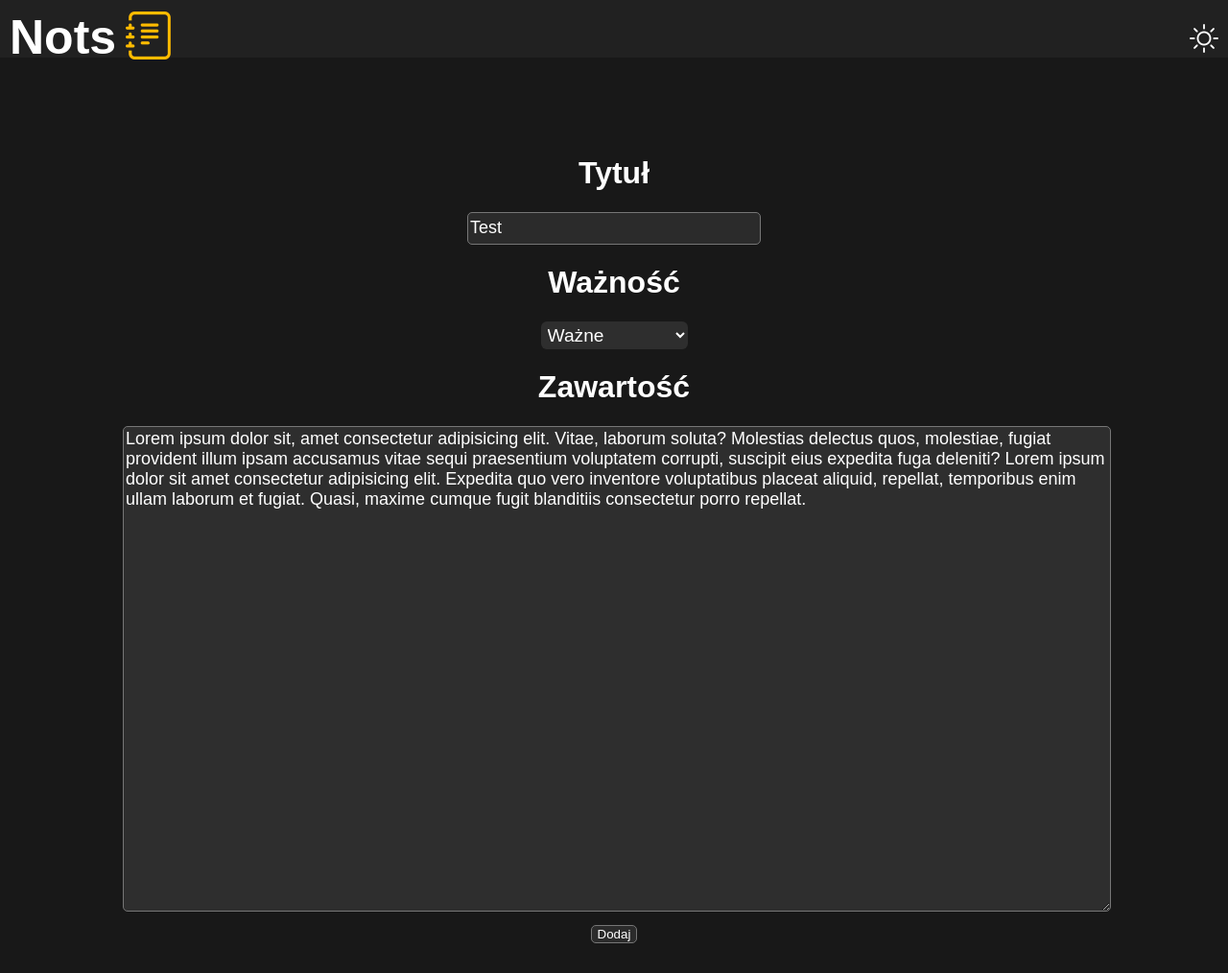
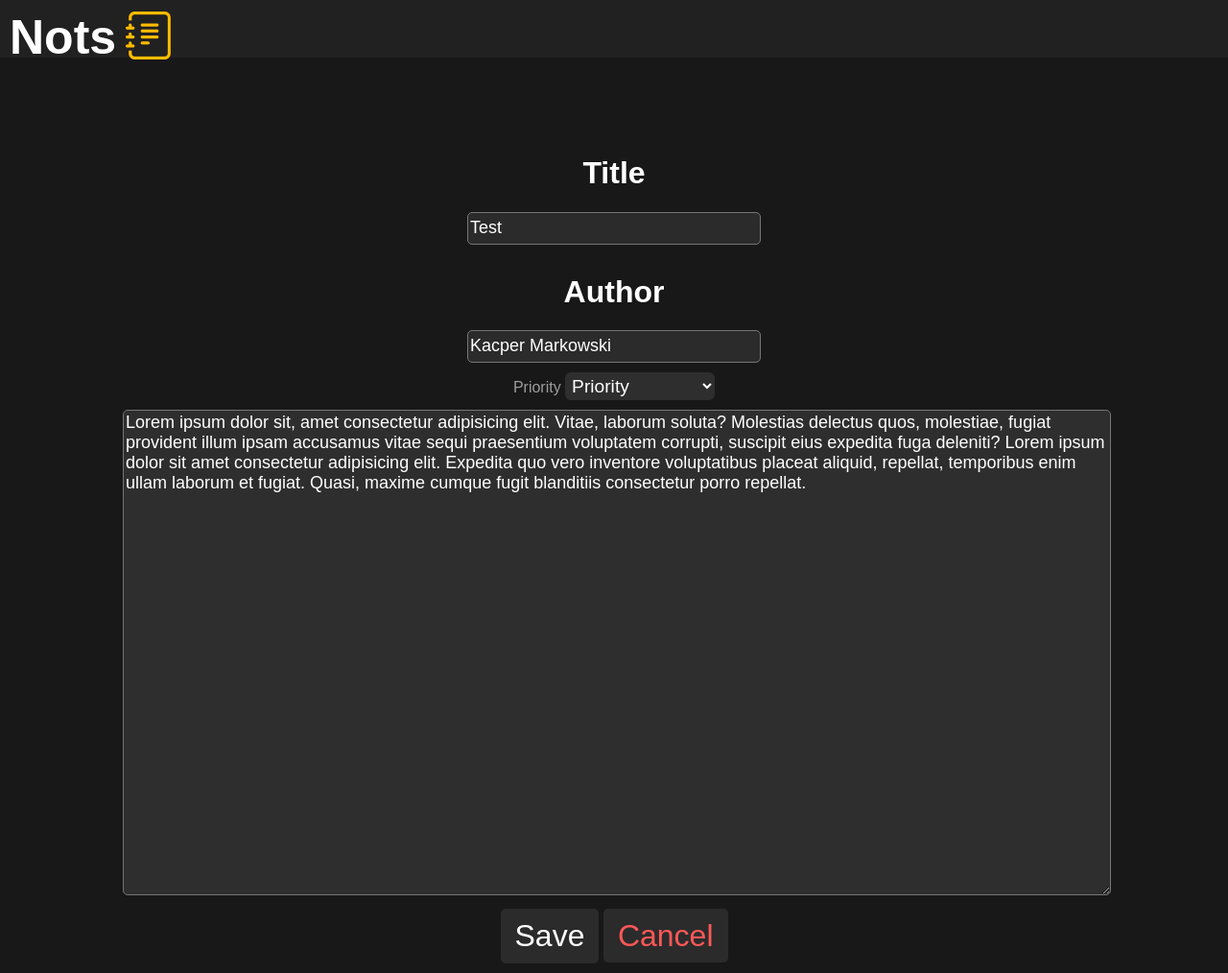
Before and after one commit to NIC8085/Nots, a Django app: page /edit/51 in a window 1280 px wide. Shown: the whole page at 96% size. Before the commit the page ends 983 px from the top, so only its background shows below. Run offline with Django 4.2, Linux system fonts and the light colour scheme; data comes from the database, SQL or seed files in the repository; both versions use the stored data as it was after the commit.

Commit message:
dodanie edytowania notatek oraz zmiana na język angielski

```diff
--- a/NotsApp/static/css/style-add.css
+++ b/NotsApp/static/css/style-add.css
@@ -113,6 +113,18 @@
     margin: 10px auto;
     width: fit-content;
 }
+.cancel{
+    background-color: #2b2b2b;
+    /*margin: 10px auto auto auto;*/
+    border-radius: 5px;
+    font-size: 2em;
+    border: 0px;
+    padding: 10px 15px;
+    transition: background-color 100ms;
+}
+.cancel:hover{
+    background-color: #3d3d3d;
+}
 button{
     background-color: #2b2b2b;
     /*margin: 10px auto auto auto;*/
@@ -121,7 +133,6 @@
     border: 0px;
     padding: 10px 15px;
     transition: background-color 100ms;
-
 }
 button:hover{
     background-color: #3d3d3d;
--- a/NotsApp/views.py
+++ b/NotsApp/views.py
@@ -30,7 +30,6 @@
         return queryset
 
 
-
 class NoteDetailView(DetailView):
     model = Note
     template_name = 'web/details.html'
--- a/templates/web/edit.html
+++ b/templates/web/edit.html
@@ -13,35 +13,33 @@
     <nav>
         <a href=".." class="name">Nots<i class="bi bi-journal-text"></i></a>
         <!--  <h1 class="link"><a>Stona główna</a></h1>  -->
-        <i class="bi bi-brightness-high"></i>
+        <!--  <i class="bi bi-brightness-high"></i>  -->
     </nav>
     <main>
-        <form action="add.html" method="post">
+        <form method="post" class="form-group">
+            {% csrf_token %}
             <div class="title_container">
-                <h1>Tytuł</h1>
-                <input type="text" name="title" id="" class="input title" maxlength="20" value="{{ note.title }}">
+                <h1>Title</h1>
+                {{ form.title }}
             </div>
-            <div class="priority_container">
-                <h1>Ważność</h1>
-                <select name="priority" id="priority" class="priority">
-                    {% for note in priority%}
-                        <option value="note.priority.value">Priorytet</option>
-                    {% endfor %}
-
-                    <option value="6">Priorytet</option>
-                    <option value="5">Bardzo ważne</option>
-                    <option value="4" selected="selected">Ważne</option>
-                    <option value="3">Średnio ważne</option>
-                    <option value="2">Mało ważne</option>
-                    <option value="1">Nieważne</option>
-                </select>
+            <div class="author_container">
+                <h1>Author</h1>
+                {{ form.author }}
+            </div>
+            <div class="options">
+                <div class="priority_container">
+                    Priority
+                    {{ form.priority }}
+                </div>
             </div>
             <div class="text_containter">
-                <h1>Zawartość</h1>
-                <textarea name="text" id="" cols="30" rows="10" class="text">{{ note.content }}</textarea>
+                {{ form.content }}
             </div>
             <div class="add_container">
-                <input type="submit" value="Dodaj" class="input add">
+                <button>Save</button>
+                <a href="/details/{{ note.id }}" class="cancel" style="color: #ff5858">Cancel</a>
+            </div>
+            <div class="add_container">
             </div>
         </form>
     </main>
```
Also changed, not shown: NotsApp/static/css/style-details.css (+26 -5 lines), NotsApp/static/css/style.css (+6 -5 lines), templates/web/add.html (+6 -10 lines), templates/web/details.html (+4 -3 lines), templates/web/home.html (+6 -6 lines), db.sqlite3.
